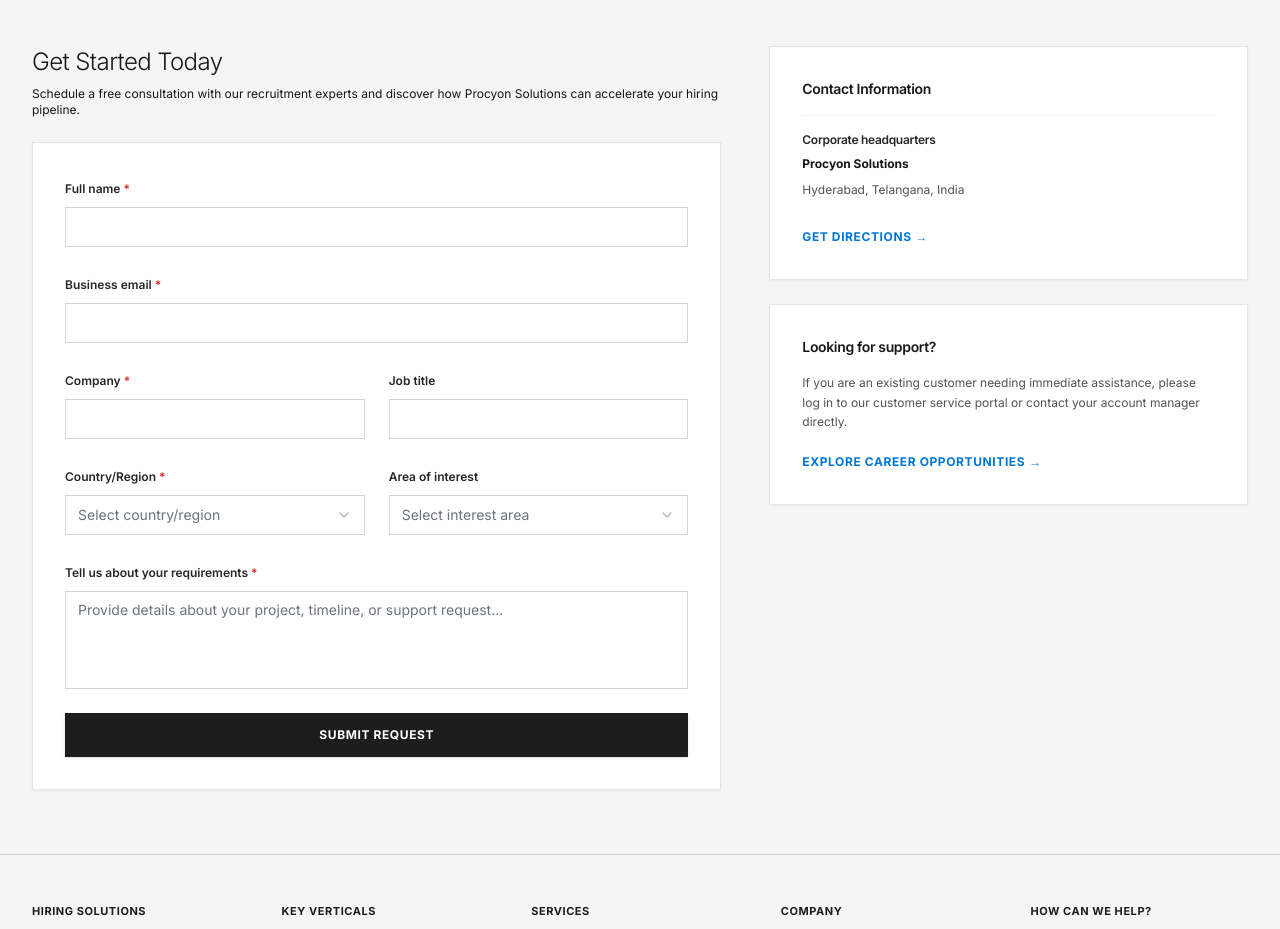
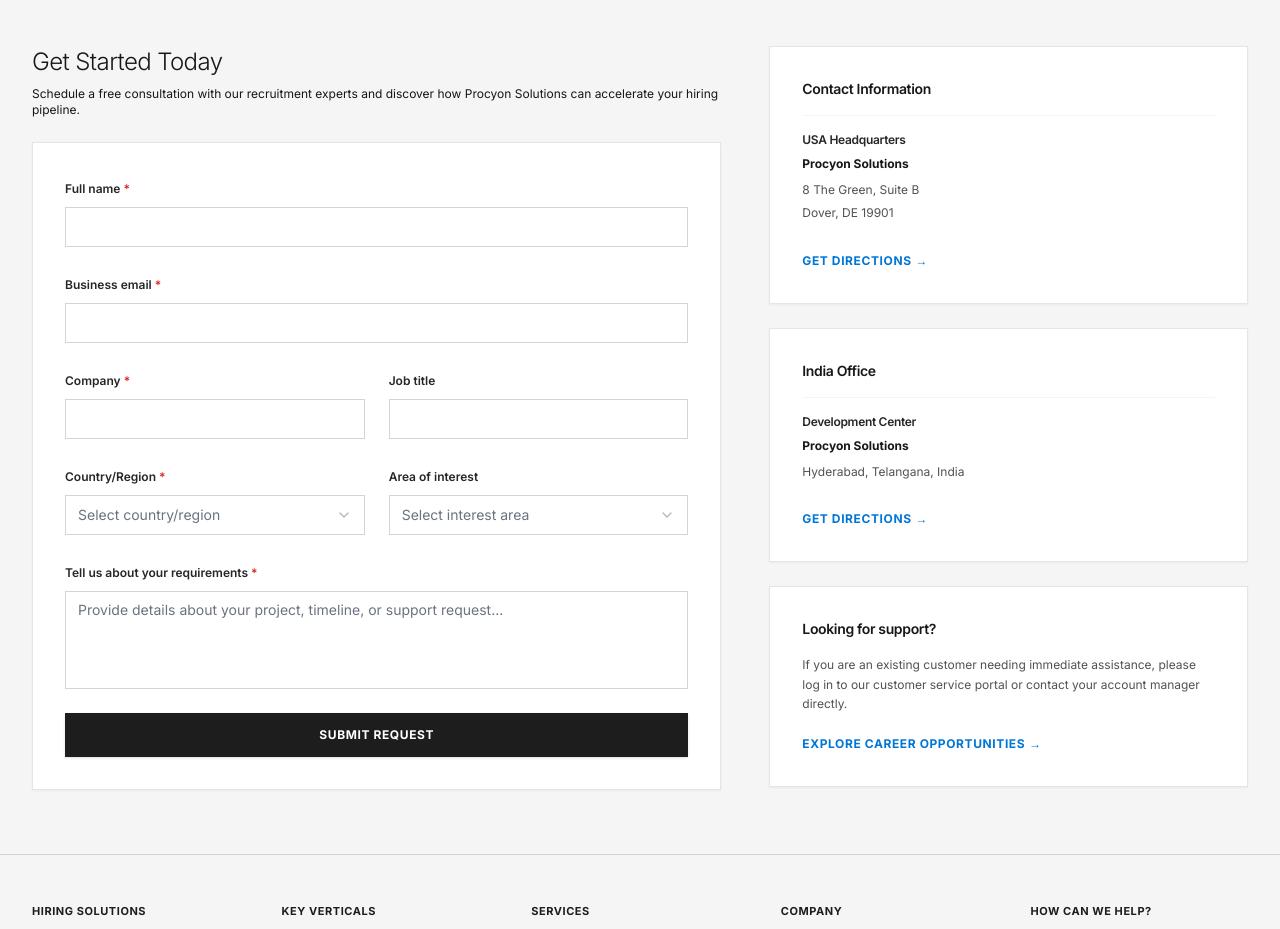
Before and after one commit to octaleadsprivatelimited-cloud/consulting-whitelabel, a React (Vite) app: page /contact in a window 1280 px wide. Shown: the part 940-1869 px from the top of the page. Built offline with nearby package versions, Linux system fonts and the light colour scheme; no server answers; the database is empty; the HTML template or start-up script is replaced by a standard one.

Commit message:
Add USA office address (8 The Green, Suite B, Dover DE 19901) and founder name update

```diff
--- a/index.html
+++ b/index.html
@@ -120,12 +120,22 @@
           "availableLanguage": ["English"]
         }
       ],
-      "address": {
-        "@type": "PostalAddress",
-        "addressLocality": "Hyderabad",
-        "addressRegion": "Telangana",
-        "addressCountry": "IN"
-      },
+      "address": [
+        {
+          "@type": "PostalAddress",
+          "streetAddress": "8 The Green, Suite B",
+          "addressLocality": "Dover",
+          "addressRegion": "DE",
+          "postalCode": "19901",
+          "addressCountry": "US"
+        },
+        {
+          "@type": "PostalAddress",
+          "addressLocality": "Hyderabad",
+          "addressRegion": "Telangana",
+          "addressCountry": "IN"
+        }
+      ],
       "areaServed": "Worldwide",
       "knowsAbout": [
         "IT Recruiting",
--- a/src/components/layout/Navbar.tsx
+++ b/src/components/layout/Navbar.tsx
@@ -73,13 +73,13 @@ const resourceCategories = [
 
 const locations = [
   {
-    city: "Hyderabad, India",
-    address: "Hyderabad, Telangana, India",
+    city: "Dover, USA",
+    address: "8 The Green, Suite B, Dover, DE 19901",
     email: "info@procyonsol.com"
   },
   {
-    city: "Global Presence",
-    address: "Serving clients worldwide",
+    city: "Hyderabad, India",
+    address: "Hyderabad, Telangana, India",
     email: "info@procyonsol.com"
   }
 ];
--- a/src/pages/Contact.tsx
+++ b/src/pages/Contact.tsx
@@ -316,11 +316,35 @@ const Contact = () => {
 
             {/* Right Column: Office Card & Resources */}
             <div className="lg:col-span-5 space-y-6">
-              {/* Office Address Card */}
+              {/* USA Office Address Card */}
               <div className="bg-white border border-neutral-200 p-6 md:p-8 space-y-4 shadow-sm rounded-none">
                 <h3 className="text-sm font-semibold text-neutral-900">{addressTitle}</h3>
                 <div className="border-t border-neutral-100 pt-4 space-y-2">
-                  <h4 className="text-xs font-semibold text-neutral-800">Corporate headquarters</h4>
+                  <h4 className="text-xs font-semibold text-neutral-800">USA Headquarters</h4>
+                  <p className="text-xs text-neutral-900 font-bold">Procyon Solutions</p>
+                  <address className="not-italic text-xs text-neutral-600 leading-relaxed space-y-1">
+                    <span className="block">8 The Green, Suite B</span>
+                    <span className="block">Dover, DE 19901</span>
+                  </address>
+                </div>
+                <div className="pt-2">
+                  <a
+                    href={`https://www.google.com/maps/search/?api=1&query=${encodeURIComponent("8 The Green, Suite B, Dover, DE 19901")}`}
+                    target="_blank"
+                    rel="noopener noreferrer"
+                    className="inline-flex items-center gap-1 text-xs font-bold text-[#0076d6] hover:text-[#005ba3] hover:underline uppercase tracking-wider"
+                  >
+                    <span>Get directions</span>
+                    <span>→</span>
+                  </a>
+                </div>
+              </div>
+
+              {/* India Office Address Card */}
+              <div className="bg-white border border-neutral-200 p-6 md:p-8 space-y-4 shadow-sm rounded-none">
+                <h3 className="text-sm font-semibold text-neutral-900">India Office</h3>
+                <div className="border-t border-neutral-100 pt-4 space-y-2">
+                  <h4 className="text-xs font-semibold text-neutral-800">Development Center</h4>
                   <p className="text-xs text-neutral-900 font-bold">Procyon Solutions</p>
                   <address className="not-italic text-xs text-neutral-600 leading-relaxed space-y-1">
                     {addressDescription.split("\n").map((line, lidx) => (
```
